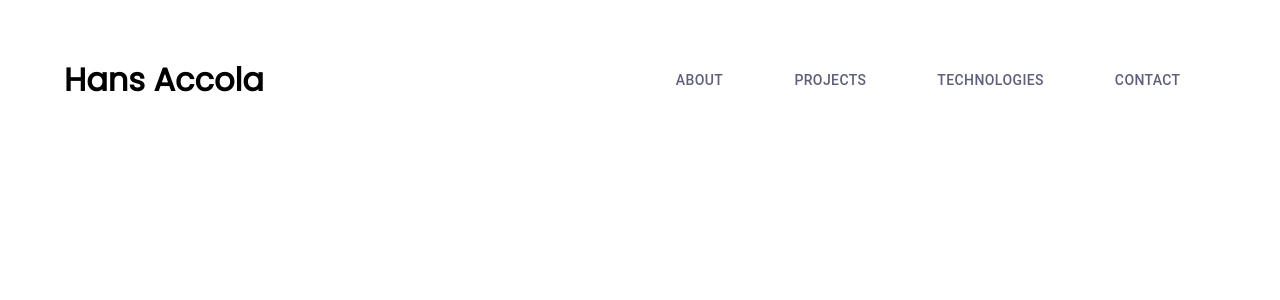
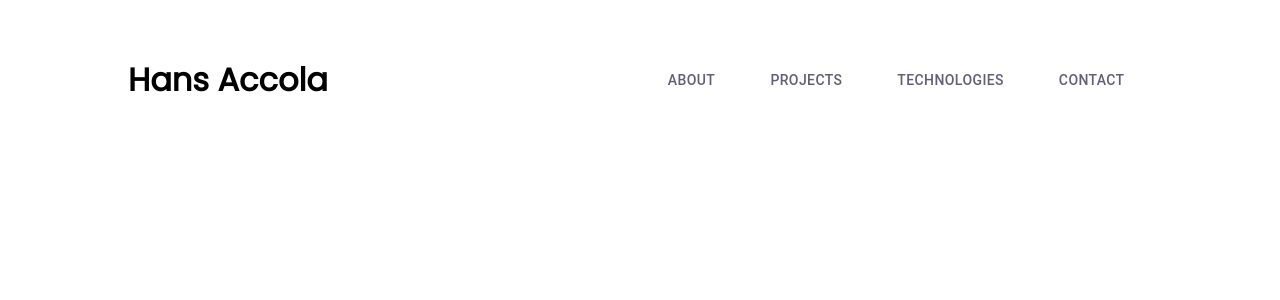
Before and after one commit to iHansy/responsive-portfolio, a React (Create React App) app: page / in a window 1280 px wide. Shown: the top 300 px of the page. Built offline with nearby package versions, Linux system fonts and the light colour scheme.

Commit message:
added functional component template

```diff
--- a/src/App.css
+++ b/src/App.css
@@ -10,7 +10,7 @@
 
 .header-container {
   display: flex;
-  width: 90%;
+  width: 80%;
   margin: auto;
   height: 20vh;
   align-items: center;
```
Also changed, not shown: src/components/ComponentTemplate.js (added, +15 -0 lines).
